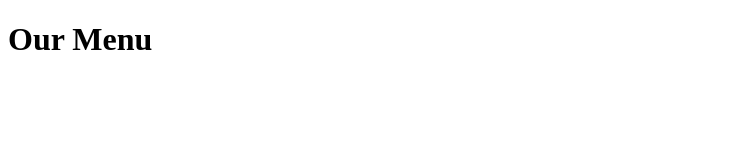
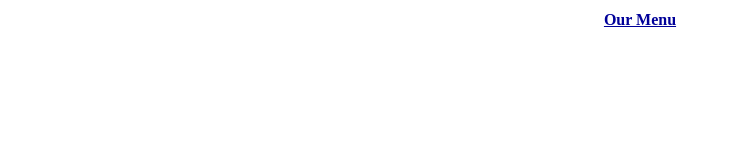
Before and after one commit to RaeJC96/coursera-test, a plain HTML site: page site/modules/module-one-assignment/index.html in a window 1280 px wide. Shown: the whole page, without its empty margins (0-730 px from the left). Drawn offline with Linux system fonts and the light colour scheme.

Commit message:
changes to styling.

```diff
--- a/site/modules/module-one-assignment/index.html
+++ b/site/modules/module-one-assignment/index.html
@@ -3,6 +3,15 @@
 <head>
 	<meta charset="utf-8">
 	<title>Module One Assignment</title>
+	<style>
+  h1  {
+    color: #009;
+    font-size: 1em;
+    margin-bottom: .3em;
+    text-align: center;
+    text-decoration: underline;
+  }
+</style>
 </head>
 <body>
 <h1>Our Menu</h1>
```
